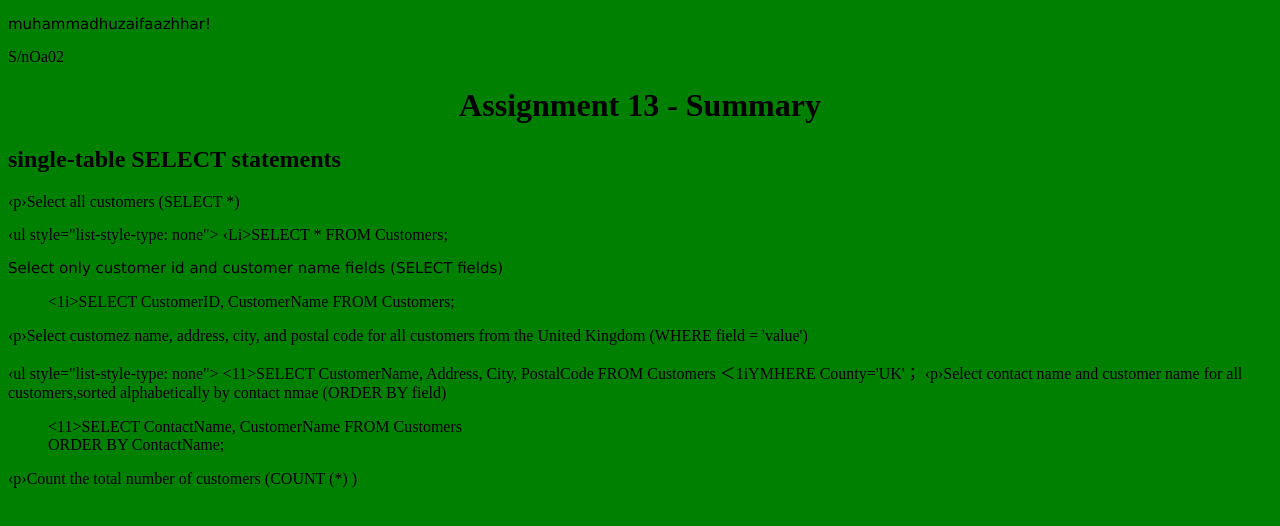
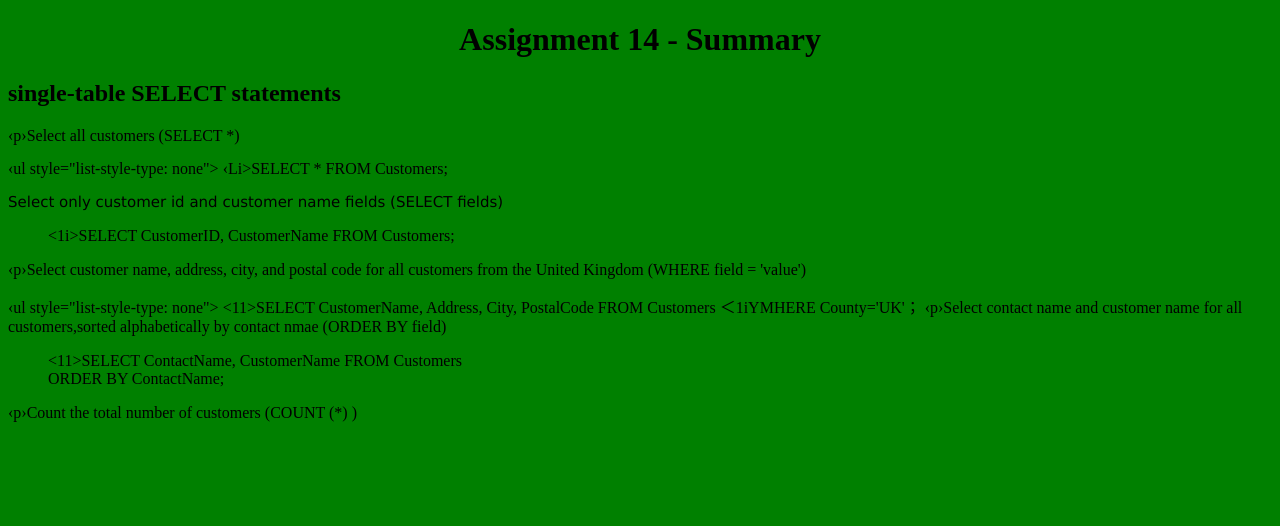
Before and after one commit to muhammadhuzaifaazhhar/muhammadhuzaifaazhhar, a plain HTML site: page web110 /assignment14.html in a window 1280 px wide. Drawn offline with Linux system fonts and the light colour scheme.

Commit message:
Update assignment14.html

```diff
--- a/web110 /assignment14.html
+++ b/web110 /assignment14.html
@@ -3,15 +3,11 @@
   <head>
     <meta charset="UTF-8">
     <title>Assignment 14</title>
+    <link href="style.css" rel="stylesheet" type="text/css">
   </head>
+
   <body>
-    <p>muhammadhuzaifaazhhar!</p>
-  </body>
-
-<link href="style.css" rel="stylesheet" type="text/css">
-S/nOa02
-<body>
-<h1>Assignment 13 - Summary</hi>
+<h1>Assignment 14 - Summary</hi>
 <h2>single-table SELECT statements</h2>
 ‹p›Select all customers (SELECT *) </p>
 ‹ul style="list-style-type: none">
@@ -21,7 +17,7 @@ S/nOa02
 <ul style="list-style-type: none">
 <1i>SELECT CustomerID, CustomerName FROM Customers; </li>
 </ul>
-‹p›Select customez name, address, city, and postal code for all customers from the United Kingdom (WHERE field = 'value')</p> ‹ul style="list-style-type: none">
+‹p›Select customer name, address, city, and postal code for all customers from the United Kingdom (WHERE field = 'value')</p> ‹ul style="list-style-type: none">
 <11>SELECT CustomerName, Address, City, PostalCode FROM Customers</li>
 ＜1iYMHERE County='UK'；</1i＞
   </ul>
```
